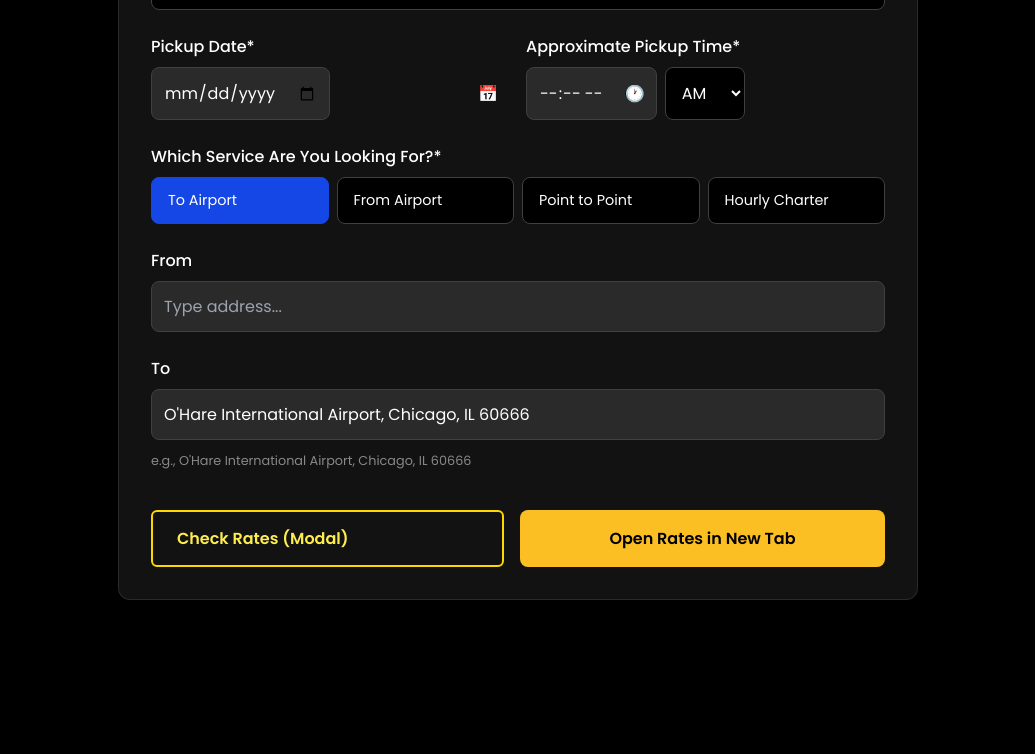
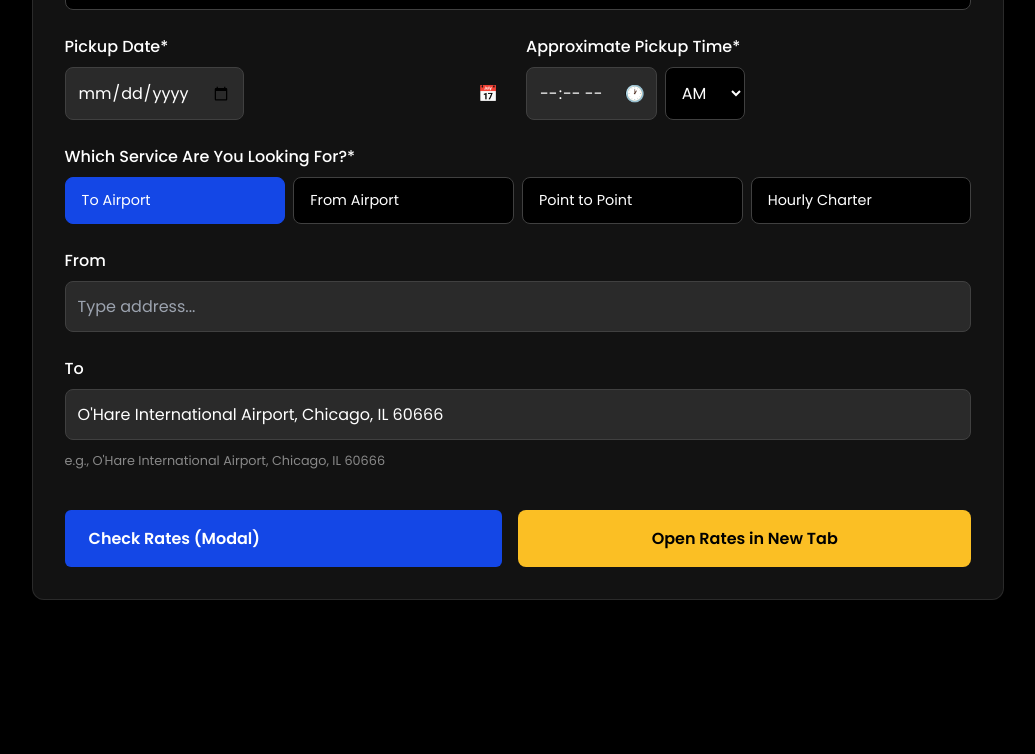
Before and after one commit to ZainManzoor2003/Rent-Car, a React (Vite) app in the folder client/: page /check-rates in a window 1280 px wide. Shown: the part 1100-1854 px from the top of the page, without its empty margins (122-1157 px from the left). Built offline with nearby package versions, Linux system fonts and the light colour scheme.

Commit message:
light mode addition

```diff
--- a/client/src/pages/CheckRates.css
+++ b/client/src/pages/CheckRates.css
@@ -134,7 +134,7 @@
 }
 
 .rate-form-container {
-  max-width: 800px;
+  max-width: 80%;
   margin: 0 auto;
   border-radius: 12px;
   padding: 2rem;
@@ -597,7 +597,7 @@
 
 .faq-grid {
   display: grid;
-  grid-template-columns: repeat(auto-fit, minmax(350px, 1fr));
+  grid-template-columns: repeat(auto-fit, minmax(400px, 1fr));
   gap: 2rem;
 }
 
--- a/client/src/pages/CheckRates.jsx
+++ b/client/src/pages/CheckRates.jsx
@@ -324,7 +324,8 @@ const CheckRates = () => {
               </div>
 
               <div className="form-actions">
-                <button type="submit" className="check-rates-btn">
+                <button type="submit" className="check-rates-btn"
+                style={{backgroundColor: '#1447E6', color: 'white', border: 'none', boxShadow:'none'}}>
                   Check Rates (Modal)
                 </button>
                 <button type="button" className="open-rates-btn" onClick={openInNewTab}>
```
